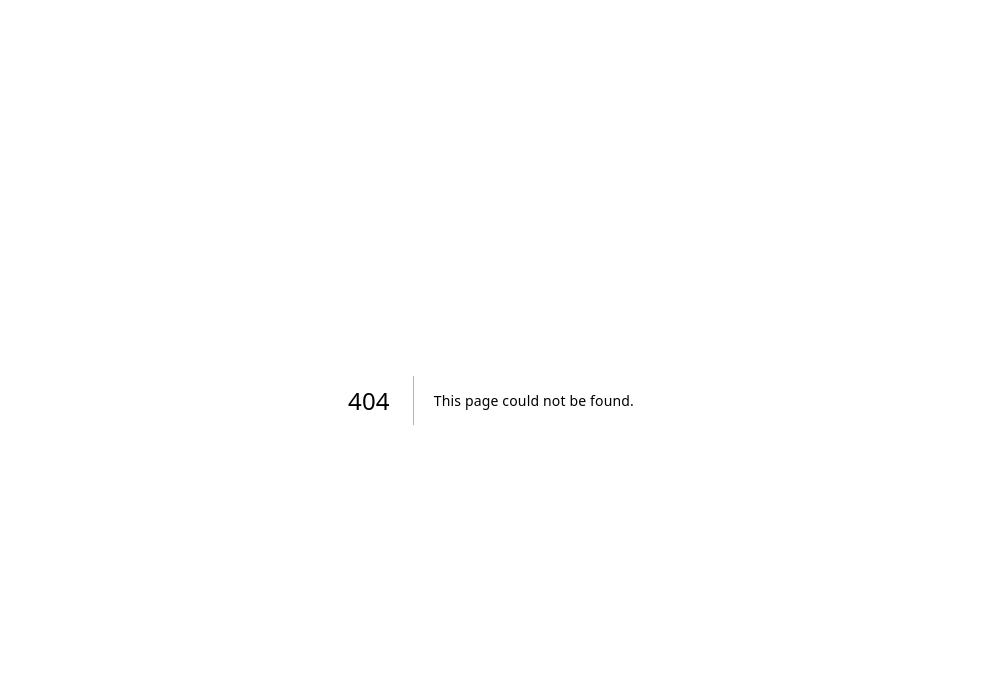
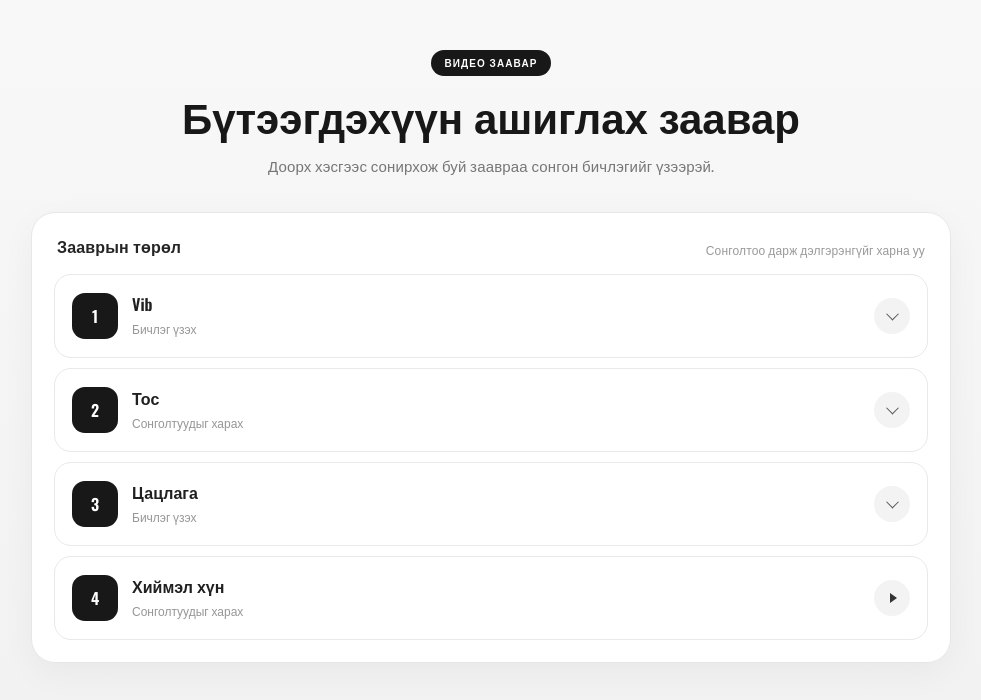
Before and after one commit to Chinbok/link-video, a Next.js app: page /vib in a window 1280 px wide. Before the commit this address had no page. Shown: the top 700 px of the page, without its empty margins (149-1130 px from the left). Built offline with nearby package versions, Linux system fonts and the light colour scheme.

Commit message:
shine vib link

```diff
--- /dev/null
+++ b/app/vib/page.tsx
@@ -0,0 +1,212 @@
+"use client";
+
+import { useRef, useState } from "react";
+
+type VideoItem = {
+  title: string;
+  src: string;
+};
+
+type Section = {
+  title: string;
+  items?: VideoItem[];
+  video?: VideoItem;
+};
+
+const VIDEO_BASE = "https://erchuudiindelguur.mn/videos";
+
+const sections: Section[] = [
+  {
+    title: "Vib",
+    video: {
+      title: "Vib ашиглах заавар",
+      src: `${VIDEO_BASE}/vib.mp4`, // Өөрийн видеоны нэрээр солих
+    },
+  },
+  {
+    title: "Тос",
+    items: [
+      {
+        title: "Gel",
+        src: `${VIDEO_BASE}/gel.mp4`, // Өөрийн видеоны нэрээр солих
+      },
+      {
+        title: "Чийгшүүлэгч",
+        src: `${VIDEO_BASE}/chiigshuulegch.mp4`, // Өөрийн видеоны нэрээр солих
+      },
+      {
+        title: "Хуурай",
+        src: `${VIDEO_BASE}/huurai.mp4`, // Өөрийн видеоны нэрээр солих
+      },
+    ],
+  },
+  {
+    title: "Цацлага",
+    video: {
+      title: "Цацлага хэрэглэх заавар",
+      src: `${VIDEO_BASE}/tsatslaga.mp4`, // Өөрийн видеоны нэрээр солих
+    },
+  },
+  {
+    title: "Хиймэл хүн",
+    items: [
+      {
+        title: "Орос",
+        src: `${VIDEO_BASE}/hiimel-oros.mp4`, // Өөрийн видеоны нэрээр солих
+      },
+      {
+        title: "Хятад",
+        src: `${VIDEO_BASE}/hiimel-hytad.mp4`, // Өөрийн видеоны нэрээр солих
+      },
+      {
+        title: "Монгол",
+        src: `${VIDEO_BASE}/hiimel-mongol.mp4`, // Өөрийн видеоны нэрээр солих
+      },
+    ],
+  },
+];
+
+export default function HomePage() {
+  const [openSection, setOpenSection] = useState<number | null>(null);
+  const [activeVideo, setActiveVideo] = useState<VideoItem | null>(null);
+
+  const videoRef = useRef<HTMLVideoElement>(null);
+  const videoSectionRef = useRef<HTMLElement>(null);
+
+  const playVideo = (video: VideoItem) => {
+    setActiveVideo(video);
+    setOpenSection(null);
+
+    setTimeout(() => {
+      const player = videoRef.current;
+
+      if (player) {
+        player.muted = false;
+        player.volume = 1;
+        player.currentTime = 0;
+
+        player.play().catch(() => {});
+      }
+
+      videoSectionRef.current?.scrollIntoView({
+        behavior: "smooth",
+        block: "start",
+      });
+    }, 120);
+  };
+
+  const handleSection = (section: Section, index: number) => {
+    if (section.video) {
+      playVideo(section.video);
+      return;
+    }
+
+    setOpenSection(openSection === index ? null : index);
+  };
+
+  return (
+    <main className="app-shell">
+      <div className="page-container">
+        <header className="page-header">
+          <div className="eyebrow">ВИДЕО ЗААВАР</div>
+
+          <h1>Бүтээгдэхүүн ашиглах заавар</h1>
+
+          <p>Доорх хэсгээс сонирхож буй заавраа сонгон бичлэгийг үзээрэй.</p>
+        </header>
+
+        <section className="guide-card">
+          <div className="guide-heading">
+            <span>Зааврын төрөл</span>
+            <small>Сонголтоо дарж дэлгэрэнгүйг харна уу</small>
+          </div>
+
+          <div className="section-list">
+            {sections.map((section, index) => {
+              const isOpen = openSection === index;
+              const hasDropdown = !!section.items;
+
+              return (
+                <div
+                  key={section.title}
+                  className={`guide-section ${isOpen ? "open" : ""}`}
+                >
+                  <button
+                    type="button"
+                    className="section-button"
+                    onClick={() => handleSection(section, index)}
+                    aria-expanded={hasDropdown ? isOpen : undefined}
+                  >
+                    <span className="section-number">{index + 1}</span>
+
+                    <span className="section-text">
+                      <strong>{section.title}</strong>
+
+                      <small>
+                        {hasDropdown ? "Сонголтуудыг харах" : "Бичлэг үзэх"}
+                      </small>
+                    </span>
+
+                    <span className={`section-icon ${isOpen ? "rotate" : ""}`}>
+                      {hasDropdown ? "⌄" : "▶"}
+                    </span>
+                  </button>
+
+                  {hasDropdown && isOpen && (
+                    <div className="section-options">
+                      {section.items!.map((item) => (
+                        <button
+                          key={item.src}
+                          type="button"
+                          className={`sub-option ${
+                            activeVideo?.src === item.src ? "active" : ""
+                          }`}
+                          onClick={() => playVideo(item)}
+                        >
+                          <span className="sub-play">▶</span>
+
+                          <span className="sub-title">{item.title}</span>
+
+                          <span className="sub-action">Үзэх</span>
+                        </button>
+                      ))}
+                    </div>
+                  )}
+                </div>
+              );
+            })}
+          </div>
+        </section>
+
+        {activeVideo && (
+          <section ref={videoSectionRef} className="video-section">
+            <div className="video-header">
+              <div>
+                <span className="video-label">ОДОО ҮЗЭЖ БАЙНА</span>
+
+                <h2>{activeVideo.title}</h2>
+              </div>
+            </div>
+
+            <div className="video-wrap">
+              <video
+                ref={videoRef}
+                key={activeVideo.src}
+                className="video-frame"
+                src={activeVideo.src}
+                controls
+                playsInline
+                preload="metadata"
+              />
+            </div>
+
+            <p className="video-note">
+              Бичлэгийн дуу, хэмжээ болон бүтэн дэлгэцийн тохиргоог player-ээс
+              удирдана.
+            </p>
+          </section>
+        )}
+      </div>
+    </main>
+  );
+}
```
